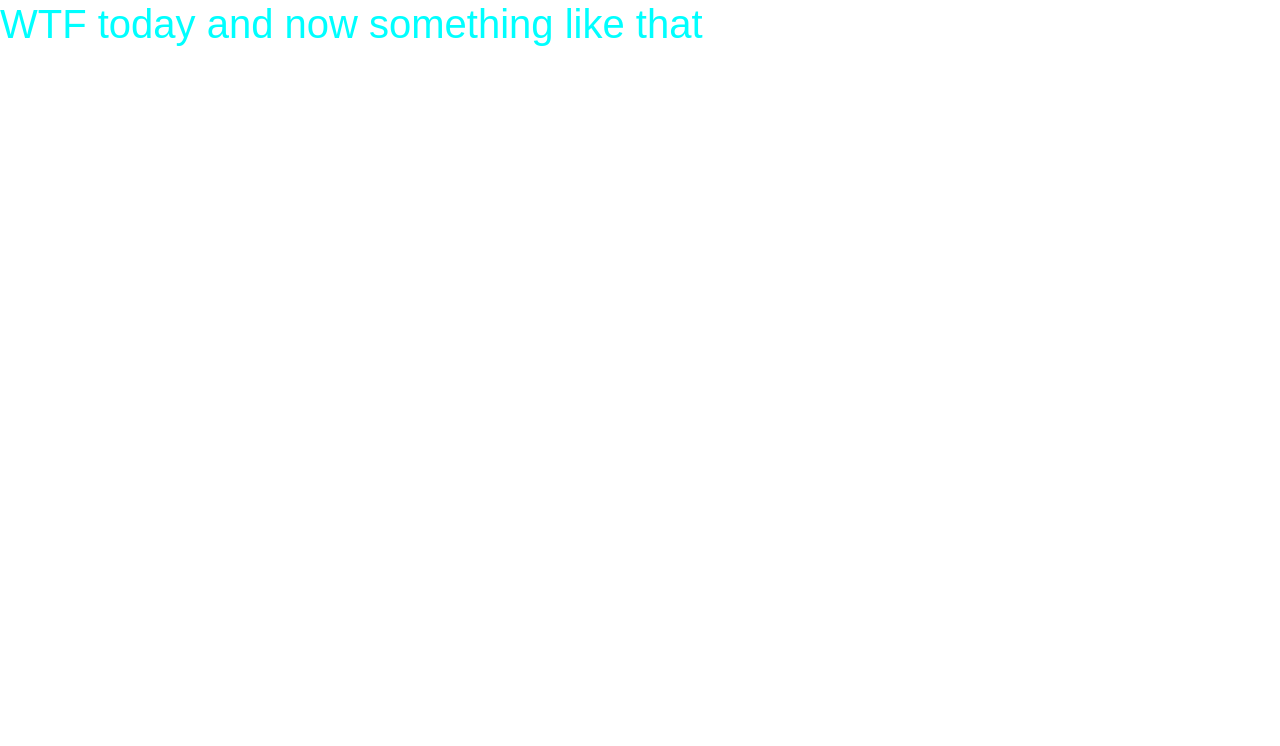
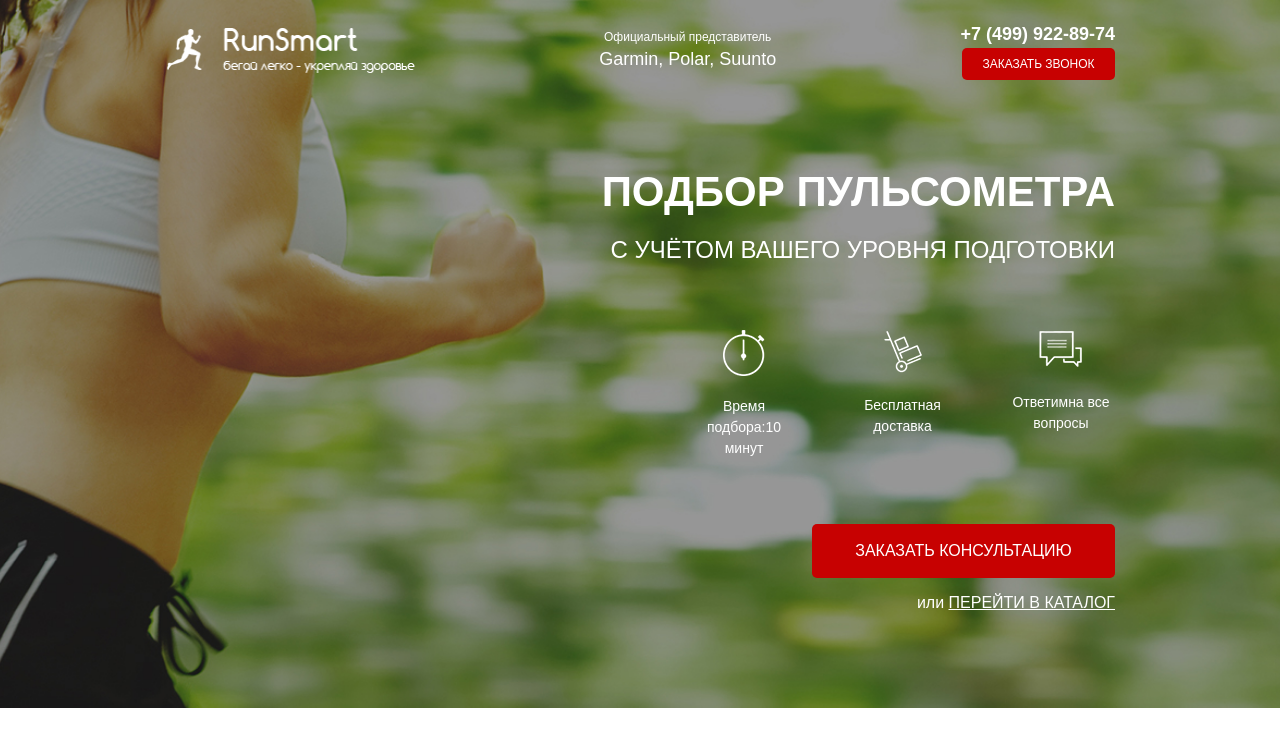
Before and after one commit to MaxBemax/project, a website: page src/index.html in a window 1280 px wide. Drawn offline with Linux system fonts and the light colour scheme.

Commit message:
section .promo
2 small change in gulpfile for folders

```diff
--- a/gulpfile.js
+++ b/gulpfile.js
@@ -15,7 +15,7 @@ gulp.task('server', function() {
 });
 
 gulp.task('styles', function() {
-   return gulp.src("src/sass/*.+(scss|sass)")
+   return gulp.src("src/sass/**/*.+(scss|sass)")
         .pipe(sass({ outputStyle: 'compressed' }).on('error', sass.logError))
         .pipe(rename({
             prefix: "",
@@ -30,7 +30,7 @@ gulp.task('styles', function() {
     });
 
 gulp.task('watch', function() {
-   gulp.watch("src/sass/*.+(scss|sass)", gulp.parallel("styles"));
+   gulp.watch("src/sass/**/*.+(scss|sass)", gulp.parallel("styles"));
    gulp.watch("src/*.html").on("change", browserSync.reload);
 });
 
--- a/src/index.html
+++ b/src/index.html
@@ -11,6 +11,47 @@
 
 </head>
 <body>
-   <h1>WTF today and now something like that</h1>
+   <div class="promo">
+      <div class="container">
+         <header class="header">
+            <a href="#" class="header__logo">
+               <img src="logo/main.png" alt="logo">
+            </a>
+            <div class="header__official">
+               Официальный представитель
+               <span>Garmin, Polar, Suunto</span>
+            </div>
+            <div class="header__contacts">
+               <a href="tel:+74999228974" class="header__phone">+7 (499) 922-89-74</a>
+               <button class="button">заказать звонок</button>
+            </div>
+         </header>
+         <div class="promo__wrapper">
+            <h1 class="promo__header">Подбор пульсометра</h1>
+            <h2 class="promo__subheader">с учётом Вашего уровня подготовки</h2>
+
+            <div class="promo__icons">
+               <div class="promo__icon">
+                  <img src="icons/timer1.png" alt="timer">
+                  Время подбора:10 минут
+               </div>
+               <div class="promo__icon">
+                  <img src="icons/cart2.png" alt="cart">
+                  Бесплатная доставка
+               </div>
+               <div class="promo__icon">
+                  <img src="icons/messag3.png" alt="message">
+                  Ответимна все вопросы
+               </div>
+            </div>
+
+            <button class="button button_main">заказать кОНСУЛЬТАЦИЮ</button>
+            <div class="promo__link">
+               или
+               <a href="#"> ПЕРЕЙТИ В КАТАЛОГ</a>
+            </div>
+         </div>
+      </div>
+   </div>
 </body>
 </html>
--- /dev/null
+++ b/src/sass/blocks/_buttons.scss
@@ -0,0 +1,18 @@
+.button {
+   width: 153px;
+   height: 32px;
+   background: $main-color;
+   border-radius: 5px;
+   border: none;
+   font-weight: 500;
+   font-size: 12px;
+   text-align: center;
+   text-transform: uppercase;
+   color: #FFFFFF;
+   &_main {
+      margin-top: 65px;
+      width: 303px;
+      height: 54px;
+      font-size: 16px;
+   }
+}
--- /dev/null
+++ b/src/sass/blocks/_header.scss
@@ -0,0 +1,36 @@
+.header {
+   display: flex;
+   justify-content: space-between;
+   align-items: center;
+   &__logo {
+      width: 250px;
+      img{
+         width: 100%;
+      }
+   }
+   &__official {
+      font-weight: 500;
+      font-size: 12px;
+      color: #FFFFFF;
+      text-align: center;
+      span {
+         display: block;
+         font-size: 18px;
+      }
+   }
+   &__phone {
+      display: block;
+      font-weight: 700;
+      font-size: 18px;
+      color: #FFFFFF;
+      text-decoration: none;
+      &:hover {
+         color: #FFF;
+      }
+   }
+   &__contacts {
+      display: flex;
+      flex-direction: column;
+      align-items: flex-end;
+   }
+}
--- /dev/null
+++ b/src/sass/blocks/_promo.scss
@@ -0,0 +1,55 @@
+.promo {
+   min-width: 650px;
+   padding: 21px 0 93px 0;
+   background: url(../../img/main_bg.jpg) center (center/cover) no-repeat;
+   &__wrapper {
+      display: flex;
+      flex-direction: column;
+      align-items: flex-end;
+      margin-top: 91px;
+   }
+   &__header {
+      font-weight: 700;
+      font-size: 42px;
+      line-height: 42px;
+      text-transform: uppercase;
+      color: #FFFFFF;
+   }
+   &__subheader {
+      margin-top: 17px;
+      font-weight: 500;
+      font-size: 24px;
+      line-height: 24px;
+      text-transform: uppercase;
+      color: #FFFFFF;
+   }
+   &__icons {
+      margin-top: 60px;
+      width: 425px;
+      display: flex;
+      justify-content: space-between;
+   }
+   &__icon {
+      width: 108px;
+      text-align: center;
+      font-weight: 500;
+      font-size: 14px;
+      color: #FFFFFF;
+      img {
+         display: block;
+         margin: 0 auto;
+         margin-bottom: 20px;
+      }
+   }
+   &__link {
+      margin-top: 13px;
+      font-weight: 500;
+      font-size: 16px;
+      color: #FFFFFF;
+      a {
+         text-transform: uppercase;
+         color: #FFFFFF;
+         text-decoration: underline;
+       }
+   }
+}
--- a/src/sass/blocks/style.scss
+++ b/src/sass/blocks/style.scss
@@ -2,6 +2,10 @@
 * {
    font-family: 'Museo Sans Cyrl', sans-serif;
 }
-h1 {
-   color: aqua;
+.container {
+   max-width: 950px;
+   margin: 0 auto;
 }
+@import '../blocks/promo';
+@import '../blocks/header';
+@import '../blocks/buttons'
```
Also changed, not shown: src/css/blocks/style.min.css (added), src/css/style.min.css.
